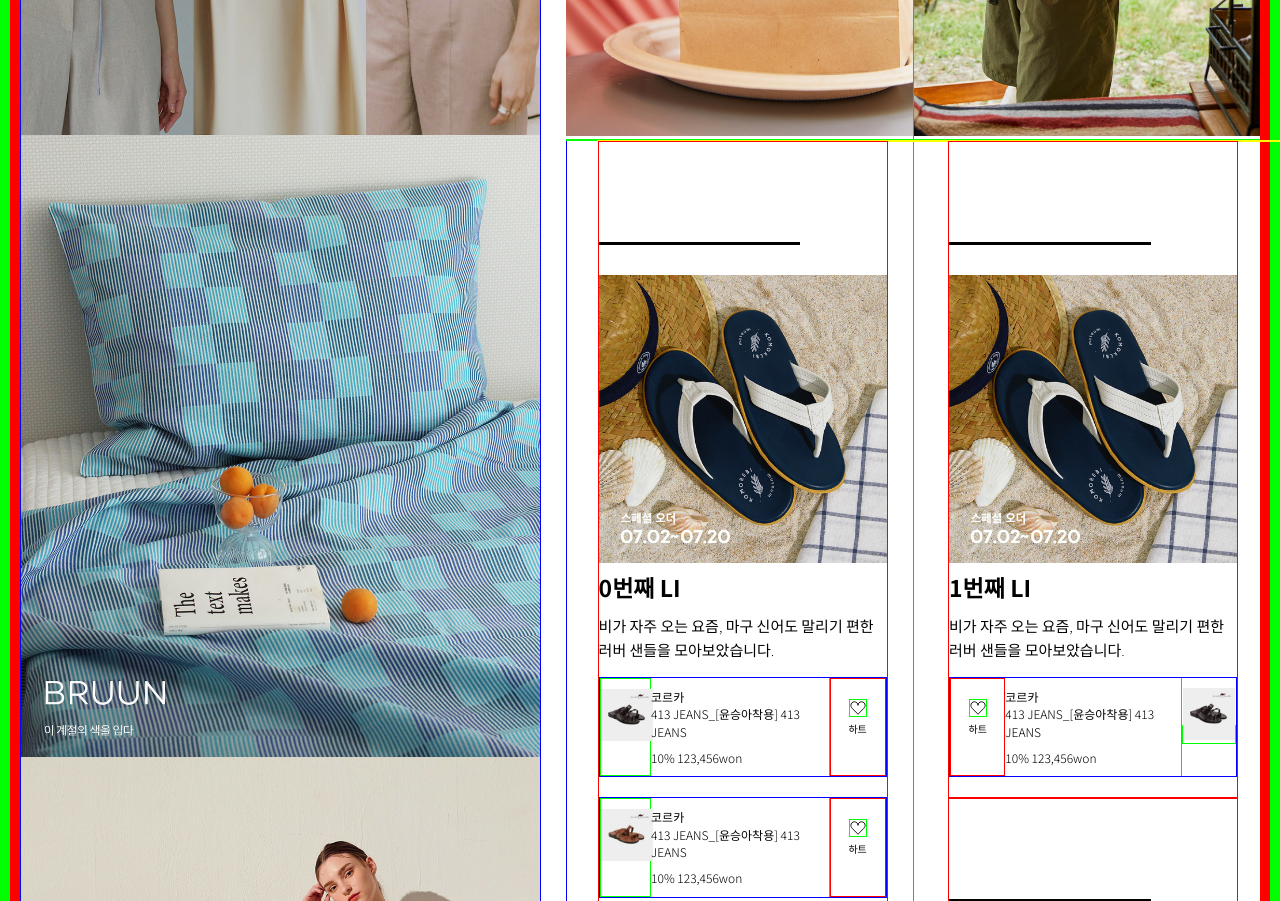
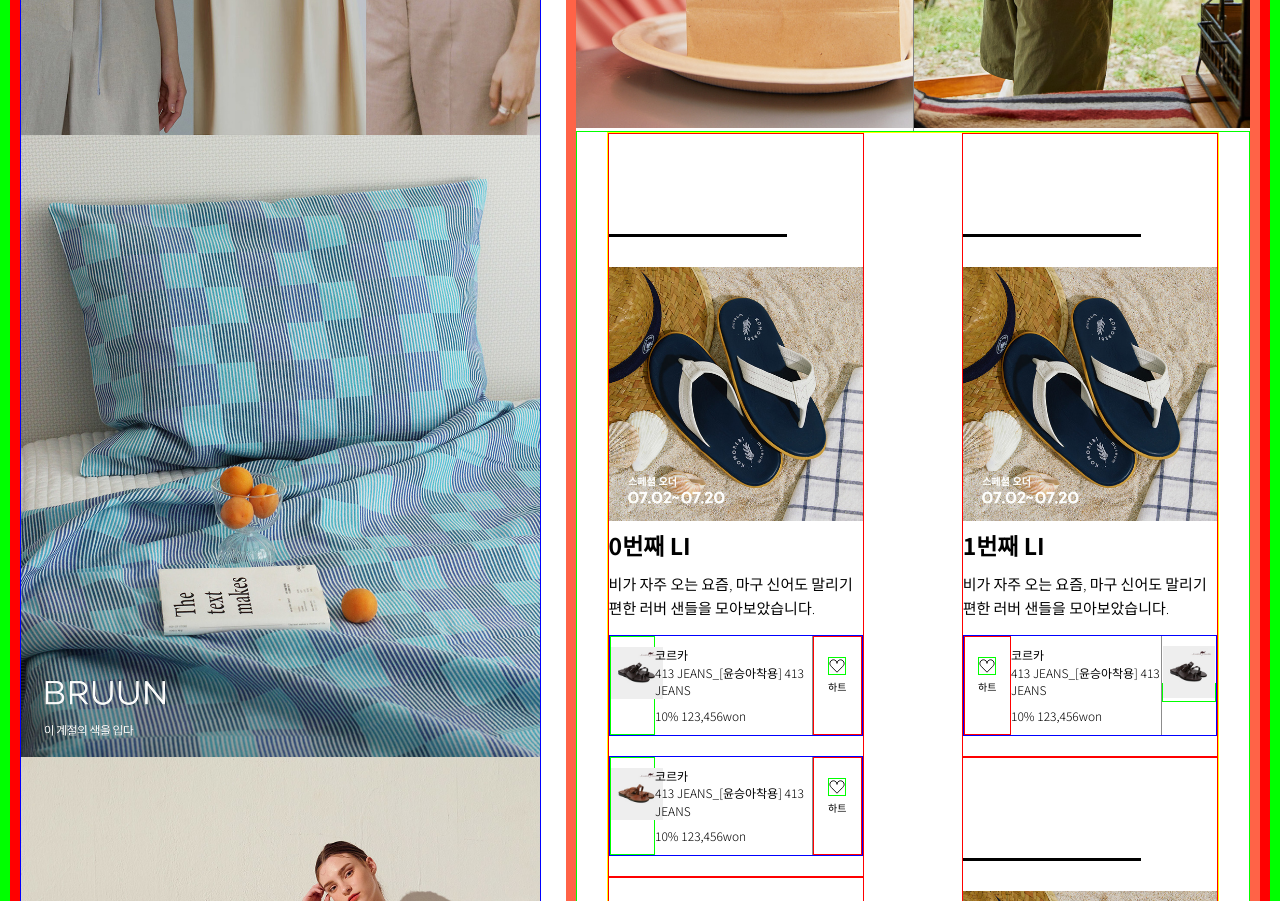
Before and after one commit to yesoljeong/29CM, a plain HTML site: page index.html in a window 1280 px wide. Shown: the part 820-1721 px from the top of the page. Drawn offline with Linux system fonts and the light colour scheme.

Commit message:
오른쪽 배너 높이 지정 스크립트 추가
오른쪽 배너 전체 높이 지정 스크립트 추가

```diff
--- a/css/main.css
+++ b/css/main.css
@@ -259,7 +259,7 @@ header .gnb .gnb_etc li a:hover {
     border: 10px solid red;
     position: relative;
     padding-top: 50px;
-    padding-bottom: 200px;
+    /* padding-bottom: 200px; */
 }
 
 /* LEFT SECTION  */
@@ -277,8 +277,8 @@ header .gnb .gnb_etc li a:hover {
 /* RIGHT SECTION TOP */
 #main .main_right {
     width: 56%;
-    position: relative;
-    ;
+    /* position: relative; */
+    border: 10px solid tomato;
 }
 
 #main .main_right::after {
@@ -287,6 +287,10 @@ header .gnb .gnb_etc li a:hover {
     height: 100%;
     width: 1px;
     background-color: blue;
+}
+
+#main .main_right .main_r_top {
+    position: relative;
 }
 
 #main .main_right .main_r_top ul {
@@ -322,8 +326,7 @@ header .gnb .gnb_etc li a:hover {
     width: 100%;
     border: 1px solid yellow;
     margin-right: 10%;
-    position: absolute;
-    top: 0;
+    position: relative;
 }
 
 #main .main_right .main_r_bottom>ul>li {
@@ -349,7 +352,7 @@ header .gnb .gnb_etc li a:hover {
 
 #main .main_right .main_r_bottom>ul>li:nth-child(2n) {
     top: 0;
-    right: 50px;
+    right: 0;
 }
 
 #main .main_right .main_r_bottom .right_title_img {
@@ -373,8 +376,8 @@ header .gnb .gnb_etc li a:hover {
 }
 
 #main .main_right .main_r_bottom .item_box a:nth-child(1) {
-    border:1px solid lime;
-    width:18%;
+    border: 1px solid lime;
+    width: 18%;
 }
 
 #main .main_right .main_r_bottom .item_box {
@@ -382,7 +385,7 @@ header .gnb .gnb_etc li a:hover {
     justify-content: space-between;
     border-top: 1px solid #8C8C8C;
     margin-bottom: 20px;
-    border:1px solid blue;
+    border: 1px solid blue;
 }
 
 #main .main_right .main_r_bottom div a:nth-child(2) {
@@ -417,12 +420,12 @@ header .gnb .gnb_etc li a:hover {
 
 /* HEART BOX */
 #main .main_right .main_r_bottom .heart_box {
-    border:1px solid red;
-    width:20%;
+    border: 1px solid red;
+    width: 20%;
     vertical-align: middle;
-    margin:0 auto;
+    margin: 0 auto;
     cursor: pointer;
-    display:flex;
+    display: flex;
     flex-direction: column;
     align-items: center;
 }
@@ -430,20 +433,20 @@ header .gnb .gnb_etc li a:hover {
 #main .main_right .main_r_bottom .heart_box svg {
     border: 1px solid lime;
     width: 16px;
-    margin-top:20px;
+    margin-top: 20px;
 }
 
 #main .main_right .main_r_bottom .heart_box svg path {
     border: 1px solid red;
     fill-rule: evenodd;
     stroke: black;
-    fill:none;
+    fill: none;
     /* stroke: #ff4800 !important;
     fill: #ff4800 !important; */
 }
 
 #main .main_right .main_r_bottom .heart_box p {
-    font-size:10px;
+    font-size: 10px;
     text-align: center;
 }
 
@@ -610,16 +613,14 @@ button.more a {
 
 #footer .footer_info ul:nth-child(2) li,
 #footer .footer_info ul:nth-child(3) li {
-    /* border:1px solid red; */
     display: inline-block;
-    font-size: 10px;
+    font-size: 10.5px;
     margin-right: 5px;
 }
 
 #footer .footer_info button {
     font-size: 10px;
     background-color: #A4A4A4;
-    /* padding:0; */
     border: 0;
 }
 
--- a/index.html
+++ b/index.html
@@ -403,7 +403,10 @@
         const html = document.querySelector('html');
         const topEvent = document.querySelector('.top_event');
         const fixBefores = document.querySelectorAll('.fixbefore');
+        const mainRightUl = document.querySelector('.main_r_bottom>ul');
         const liElems = document.querySelectorAll('.main_r_bottom>ul>li');
+        const mainRight = document.querySelector('.main_right');
+
 
         // 헤더 fix 부분
         window.addEventListener('scroll', scrollWork);
@@ -439,6 +442,16 @@
 
             evenOdd(even);
             evenOdd(odd);
+
+            // main section 높이값 지정하는 스크립트
+            let liHeight = 0;
+            for (let i = 0; i < liElems.length; i++) {
+                liHeight += liElems[i].offsetHeight
+            }
+            console.log(liHeight)
+            console.log(mainRightUl.style.height)
+            mainRightUl.style.height = liHeight / 2 + 'px';
+            console.log(mainRightUl.offsetHeight)
         }
 
         function evenOdd(evenOrOdd) { // 파라미터(매개 변수)로 받음
```
Also changed, not shown: text.html (+2 -18 lines).
